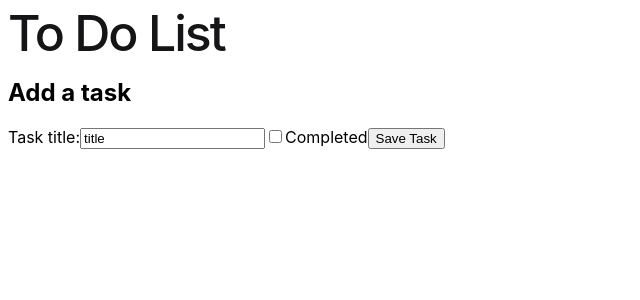
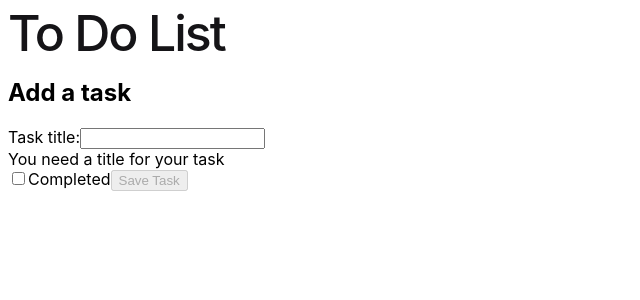
Before and after one commit to nizi1988/todo-list-angular, an Angular app: page /tasks/create in a window 1280 px wide. Shown: the top 300 px of the page, without its empty margins (0-640 px from the left). Built offline with nearby package versions, Linux system fonts and the light colour scheme.

Commit message:
rewrite create feature

```diff
--- a/src/app/features/task/task-create/task-create.component.html
+++ b/src/app/features/task/task-create/task-create.component.html
@@ -1 +1,13 @@
-<app-task-form headline="Add a task"></app-task-form>
+<form [formGroup]="taskFormGroup" (submit)="onSubmit()">
+    <h2>Add a task</h2>
+
+    <app-input [control]="taskFormGroup.controls['taskTitle']" label="Task title:"  [required]=true ></app-input>
+
+    @if (taskFormGroup.controls['taskTitle'].errors?.['required']) {
+        <app-helper className="error" text="You need a title for your task"></app-helper>
+    }
+
+    <app-checkbox label="Completed" [control]="taskFormGroup.controls['completed']"></app-checkbox>
+    <app-btn label="Save Task" type="submit" [disabled]="!taskFormGroup.valid"></app-btn>
+
+</form>
--- a/src/app/features/task/task-create/task-create.component.ts
+++ b/src/app/features/task/task-create/task-create.component.ts
@@ -1,13 +1,41 @@
-import { Component } from '@angular/core';
-import { TaskFormComponent } from "../../../components/task-form/task-form.component";
+import {Component, Input, NgModule} from '@angular/core';
 import { TasksService } from "../../../services/tasks/tasks.service";
+import {BtnComponent} from "../../../components/form/btn/btn.component";
+import {CheckboxComponent} from "../../../components/form/checkbox/checkbox.component";
+import {HelperComponent} from "../../../components/form/helper/helper.component";
+import {InputComponent} from "../../../components/form/input/input.component";
+import {FormControl, FormGroup, ReactiveFormsModule, Validators} from "@angular/forms";
+import {Task} from "../../../interfaces/task";
 
 @Component({
   selector: 'app-task-create',
-  imports: [ TaskFormComponent ],
+  imports: [ BtnComponent, CheckboxComponent, HelperComponent, InputComponent, ReactiveFormsModule ],
   templateUrl: './task-create.component.html',
   styleUrl: './task-create.component.scss'
 })
 export class TaskCreateComponent {
-  constructor(public tasksService: TasksService) { }
+  @Input() action: string = '';
+  @Input() headline: string = '';
+  @Input() modelTitle: NgModule;
+
+  constructor( private tasksService: TasksService ) {
+  }
+
+  taskFormGroup = new FormGroup({
+    taskTitle: new FormControl<string | null>(null, [Validators.required]),
+    completed: new FormControl<boolean | null>(false),
+  });
+
+  onSubmit(){
+    const task = {
+      title:  this.taskFormGroup.value.taskTitle,
+      completed: this.taskFormGroup.value.completed,
+    } as Task;
+
+
+    this.tasksService.createTask(task);
+
+    //redirect to overview
+  }
+
 }
```
